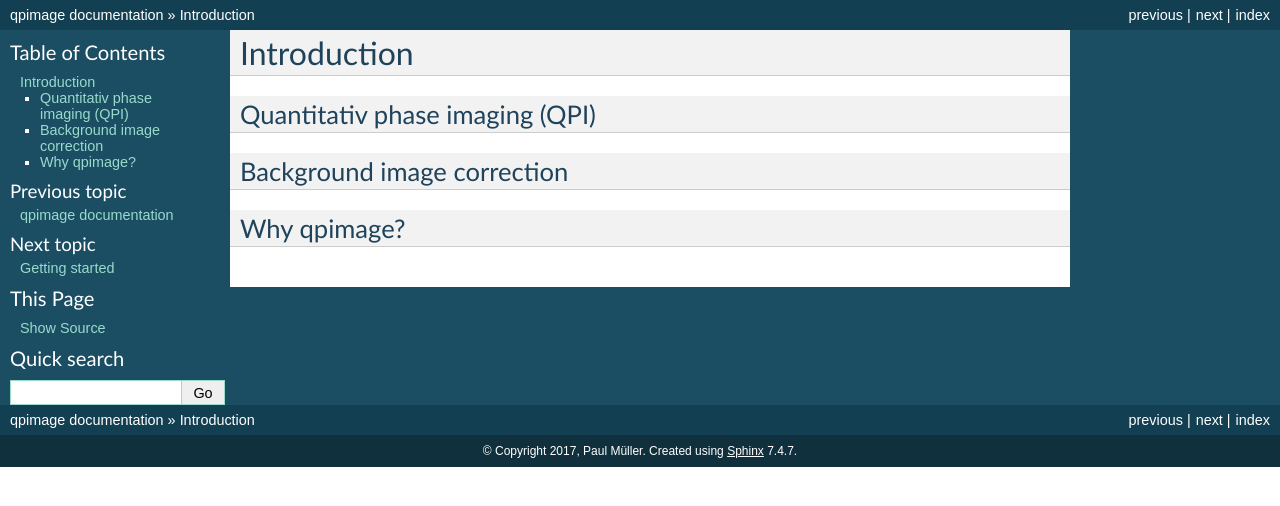
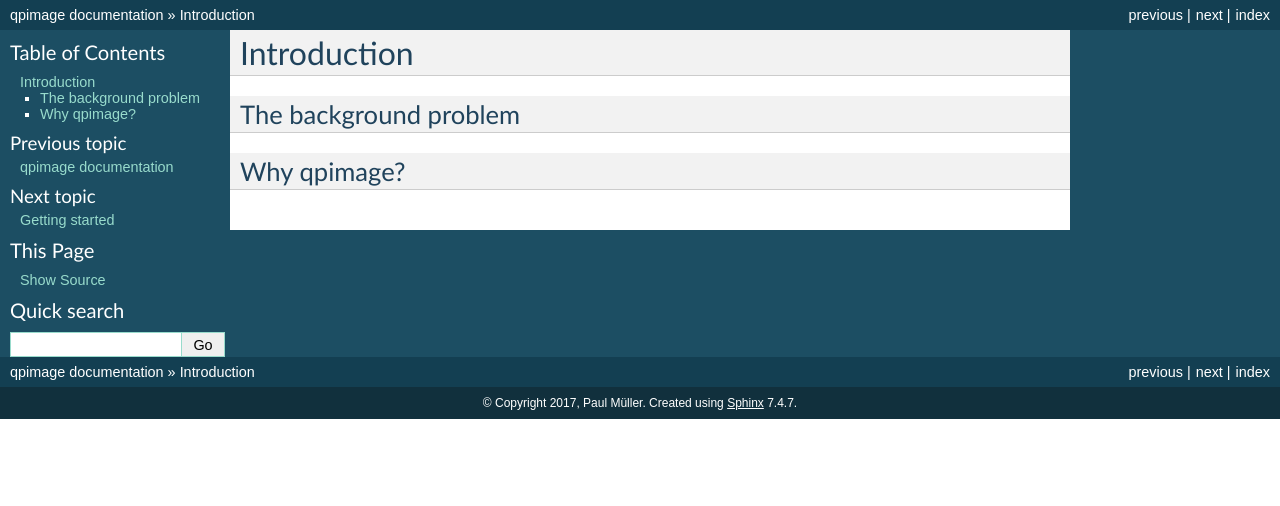
Before and after one commit to RI-imaging/qpimage, a Sphinx documentation site: the page built from docs/sec_introduction.rst, in a window 1280 px wide. Shown: the top 506 px of the page. Built offline with Sphinx 7.4.7, drawn with Linux system fonts in a browser that asks for light colours; pages that are not in the unit, such as notebooks, are missing from menus; the version number could not be read and is left out.

Commit message:
update docs

```diff
--- a/README.rst
+++ b/README.rst
@@ -4,7 +4,7 @@
 |PyPI Version| |Tests Status| |Coverage Status| |Docs Status|
 
 
-**qpimage** is a Python3 library for handling quantitative phase imaging data.
+**qpimage** is a Python3 library for manipulating quantitative phase images.
 
 
 Documentation
--- a/docs/installation.rst
+++ b/docs/installation.rst
@@ -13,7 +13,7 @@
  - `scikit-image <http://scikit-image.org/>`_ (phase unwrapping using :py:func:`skimage.restoration.unwrap_phase`).
 
 
-To install imageio, use one of the following methods
+To install qpimage, use one of the following methods
 (package dependencies will be installed automatically):
 
 * from `PyPI <https://pypi.python.org/pypi/qpimage>`_:
--- a/docs/sec_getting_started.rst
+++ b/docs/sec_getting_started.rst
@@ -5,5 +5,5 @@
 .. toctree::
   :maxdepth: 2
 
-  Installation <installation>
-  Usage examples <examples>
+  installation
+  examples
--- a/docs/sec_introduction.rst
+++ b/docs/sec_introduction.rst
@@ -6,12 +6,8 @@
   :maxdepth: 2
 
 
-Quantitativ phase imaging (QPI)
-===============================
-
-
-Background image correction
-===========================
+The background problem
+======================
 
 
 Why qpimage?
--- a/docs/userapi.rst
+++ b/docs/userapi.rst
@@ -1,6 +1,6 @@
-------------------
-Qpimage's user API
-------------------
+========
+User API
+========
 
 .. autoclass:: qpimage.QPImage
     :members:
--- a/setup.py
+++ b/setup.py
@@ -7,7 +7,7 @@
 
 author = u"Paul Müller"
 authors = [author]
-description = 'Python3 library for handling quantitative phase imaging data'
+description = 'python3 library for manipulating quantitative phase images'
 name = 'qpimage'
 year = "2017"
 
```
Also changed, not shown: other parts of README.rst (+1 -1 lines), 1 other file.
